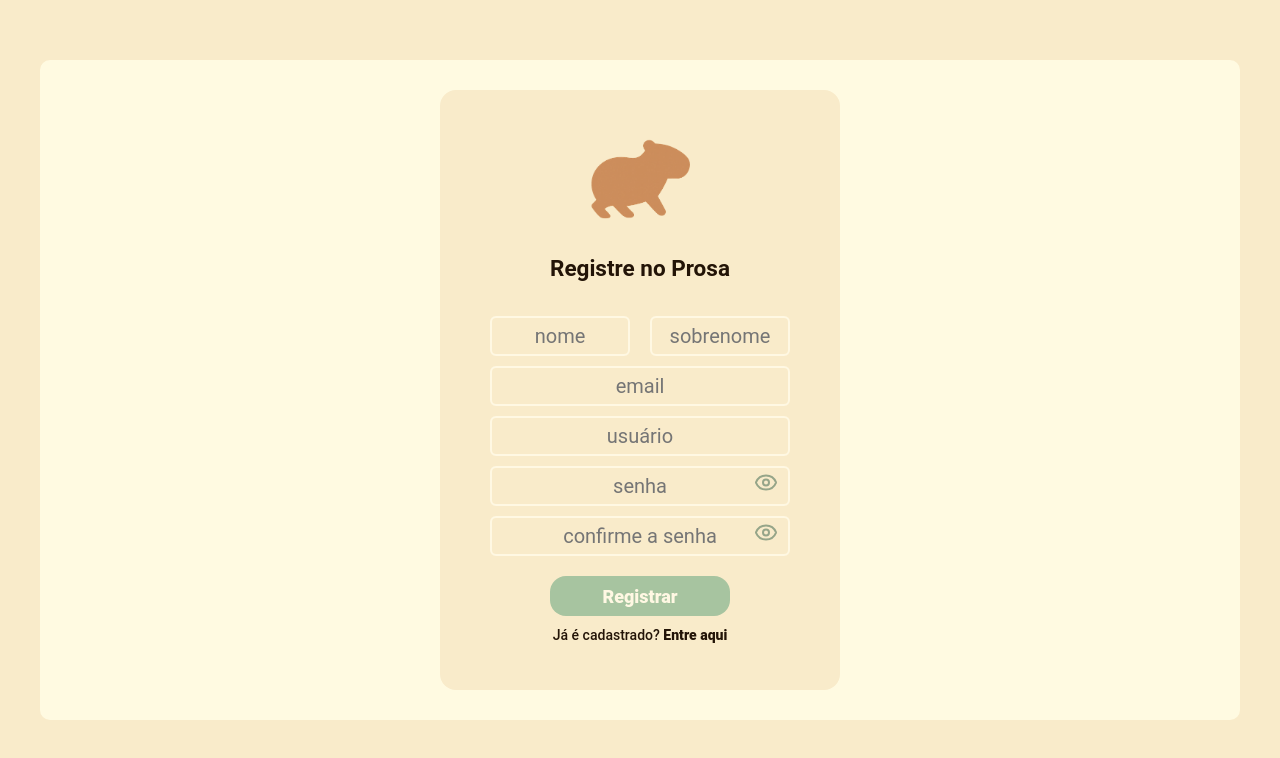
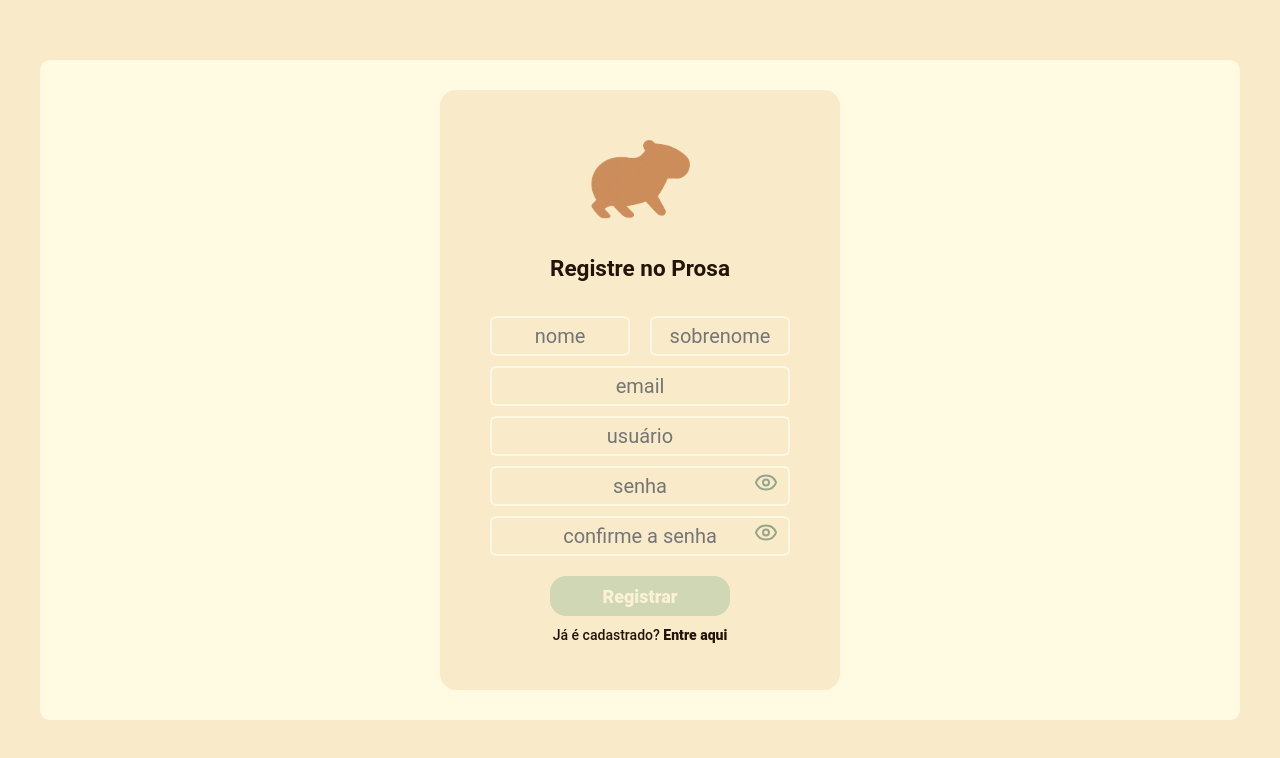
Before and after one commit to danielcscruz/prosa-frontend, a Vue app: page /register in a window 1280 px wide. Shown: the top 758 px of the page. Built offline with nearby package versions, Linux system fonts and the light colour scheme; no server answers.

Commit message:
username and email check during register

```diff
--- a/src/components/RegisterView.vue
+++ b/src/components/RegisterView.vue
@@ -4,6 +4,10 @@ import { Eye, EyeOff } from 'lucide-vue-next';
 import { useRouter } from 'vue-router';
 import { useForm, useField } from 'vee-validate'; // Importação de funções necessárias para validação
 import * as yup from 'yup'; // Importação de yup para schema de validação
+
+const usernameTouched = ref<boolean>(false);
+const emailTouched = ref<boolean>(false);
+
 
 
 const showPassword = ref(false);
@@ -23,7 +27,7 @@ const schema = yup.object({
     .required('A confirmação de senha é obrigatória')
 });
 // Usando `useForm` para controlar o formulário, com esquema de validação do yup
-const { handleSubmit } = useForm({
+const { handleSubmit, meta } = useForm({
   validationSchema: schema
 });
 
@@ -36,6 +40,32 @@ const { value: password, errorMessage: passwordError } = useField<string>('passw
 const { value: confirmPassword, errorMessage: confirmPasswordError } = useField<string>('confirmPassword');
 
 
+const isUsernameAvailable = ref(false);
+const isEmailAvailable = ref(false);
+
+const checkUsernameAvailability = async () => {
+  if (!username.value) return;
+  try {
+    const res = await fetch(`https://prosa-app-31830595ff5b.herokuapp.com/api/users/check-username/?username=${username.value}`);
+    const data = await res.json();
+    isUsernameAvailable.value = !data.username_exists;
+  } catch (e) {
+    console.log(e)
+    isUsernameAvailable.value = false;
+  }
+};
+
+const checkEmailAvailability = async () => {
+  if (!email.value) return;
+  try {
+    const res = await fetch(`https://prosa-app-31830595ff5b.herokuapp.com/api/users/check-email/?email=${email.value}`);
+    const data = await res.json();
+    isEmailAvailable.value = !data.email_exists;
+  } catch (e) {
+    console.log(e)
+    isEmailAvailable.value = false;
+  }
+};
 
 
 const register = async () => {
@@ -96,24 +126,18 @@ const submitForm = handleSubmit(register); // Aplica a validação antes de cham
       </div>
 
       <div class="input-field">
-        <input type="text" placeholder="email" v-model="email" />
+        <input type="text" placeholder="email" v-model="email"
+          @blur="() => { emailTouched = true; checkEmailAvailability(); }" />
         <span v-if="emailError" class="error">{{ emailError }}</span> <!-- Exibe erro se houver -->
-
+        <span v-else-if="emailTouched && !isEmailAvailable" class="error">Este email já está em uso</span>
       </div>
       <div class="input-field">
-        <input type="text" placeholder="usuário" v-model="username" />
+        <input type="text" placeholder="usuário" v-model="username"
+          @blur="() => { usernameTouched = true; checkUsernameAvailability(); }" />
         <span v-if="usernameError" class="error">{{ usernameError }}</span> <!-- Exibe erro se houver -->
+        <span v-else-if="usernameTouched && !isUsernameAvailable" class="error">Este nome de usuário já está em
+          uso</span> <!-- ✅ novo -->
       </div>
-
-      <!-- <div class="input-field">
-        <input type="password" placeholder="senha" v-model="password" />
-        <span v-if="passwordError" class="error">{{ passwordError }}</span>
-      </div>
-
-      <div class="input-field">
-        <input type="password" placeholder="confirme a senha" v-model="confirmPassword" />
-        <span v-if="confirmPasswordError" class="error">{{ confirmPasswordError }}</span>
-      </div> -->
 
       <div class="input-field password">
         <input :type="showPassword ? 'text' : 'password'" placeholder="senha" v-model="password" />
@@ -135,7 +159,9 @@ const submitForm = handleSubmit(register); // Aplica a validação antes de cham
       </div>
 
 
-      <button type="submit">Registrar</button>
+      <button type="submit" :disabled="!meta.valid || !isUsernameAvailable || !isEmailAvailable">
+        Registrar
+      </button>
       <h4>Já é cadastrado? <a href="/login">Entre aqui</a></h4>
 
 
@@ -247,6 +273,11 @@ button:hover {
   background-color: var(--capivara);
 }
 
+button:disabled {
+  opacity: 0.5;
+  cursor: not-allowed;
+}
+
 form {
   display: flex;
   flex-direction: column;
```
